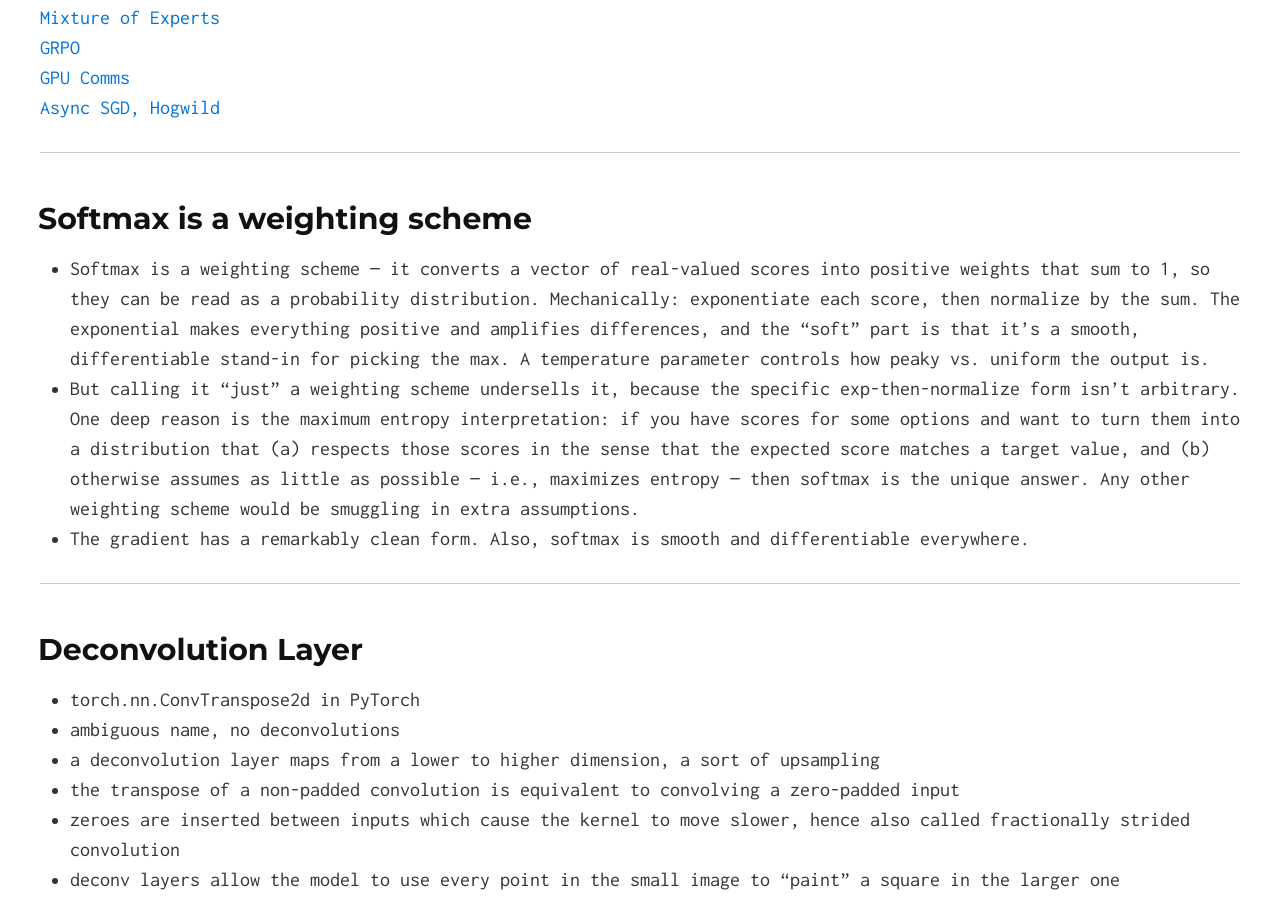
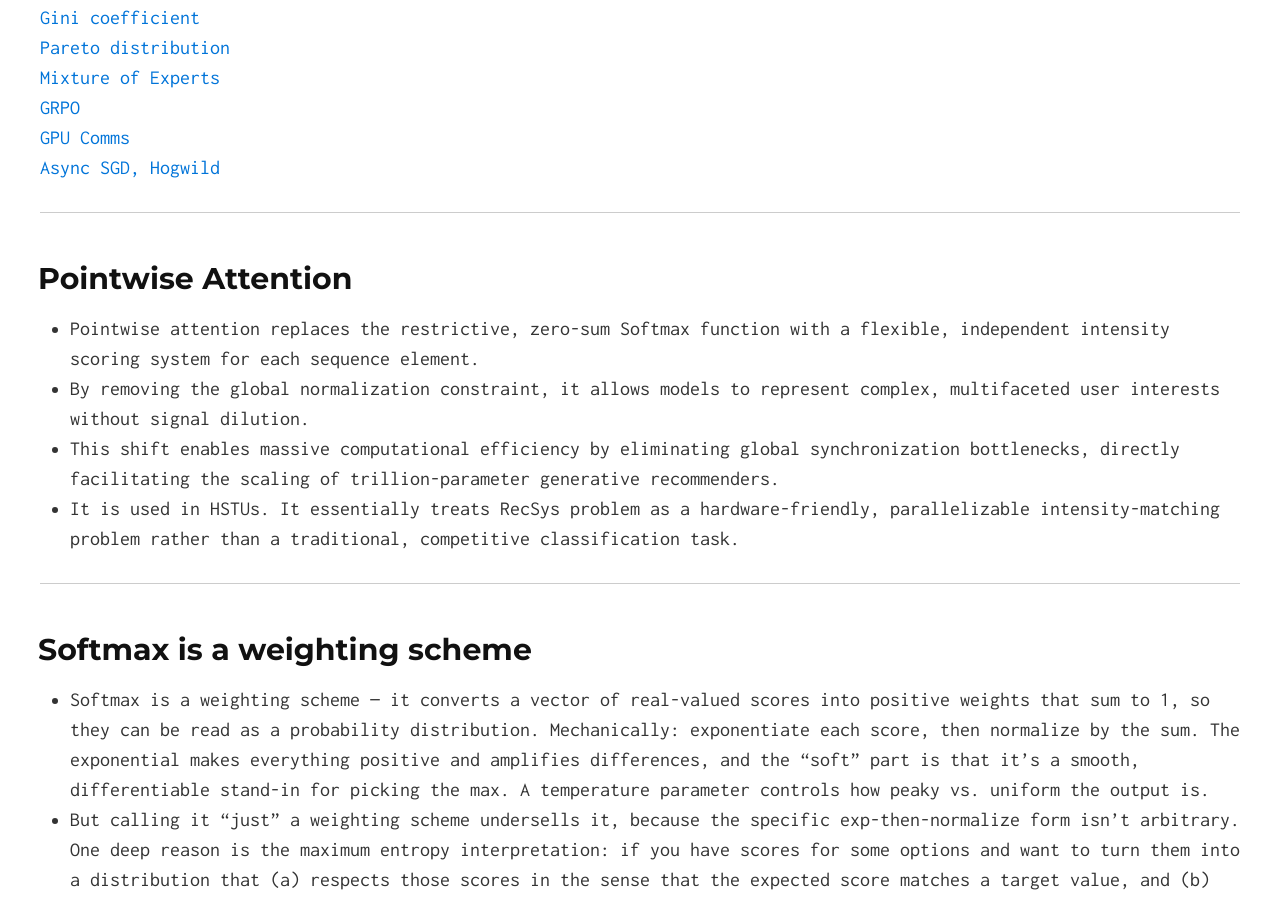
Before and after one commit to divyanshk/Mini-Blogs, a Jekyll site: the page built from index.md, in a window 1280 px wide and 900 px high, scrolled down 817 px. Built offline with Jekyll 4.4.1, drawn with Linux system fonts in a browser that asks for light colours; formulas are drawn with MathJax 3.

Commit message:
pointwise attn

```diff
--- a/index.md
+++ b/index.md
@@ -2,6 +2,7 @@
 layout: default
 ---
 
+[Pointwise Attention](#pattn)
 [Softmax is a weighting scheme](#softmax)
 [Deconvolution Layer](#deconv)
 [Batch Normalization](#batchnorm)
@@ -29,6 +30,16 @@ layout: default
 [Async SGD, Hogwild](#asyncsgd)
 
 ---
+
+## <a name="pattn"></a>Pointwise Attention
+
+* Pointwise attention replaces the restrictive, zero-sum Softmax function with a flexible, independent intensity scoring system for each sequence element.
+* By removing the global normalization constraint, it allows models to represent complex, multifaceted user interests without signal dilution.
+* This shift enables massive computational efficiency by eliminating global synchronization bottlenecks, directly facilitating the scaling of trillion-parameter generative recommenders.
+* It is used in HSTUs. It essentially treats RecSys problem as a hardware-friendly, parallelizable intensity-matching problem rather than a traditional, competitive classification task.
+
+---
+
 ## <a name="softmax"></a>Softmax is a weighting scheme
 
 * Softmax is a weighting scheme — it converts a vector of real-valued scores into positive weights that sum to 1, so they can be read as a probability distribution. Mechanically: exponentiate each score, then normalize by the sum. The exponential makes everything positive and amplifies differences, and the "soft" part is that it's a smooth, differentiable stand-in for picking the max. A temperature parameter controls how peaky vs. uniform the output is.
```
